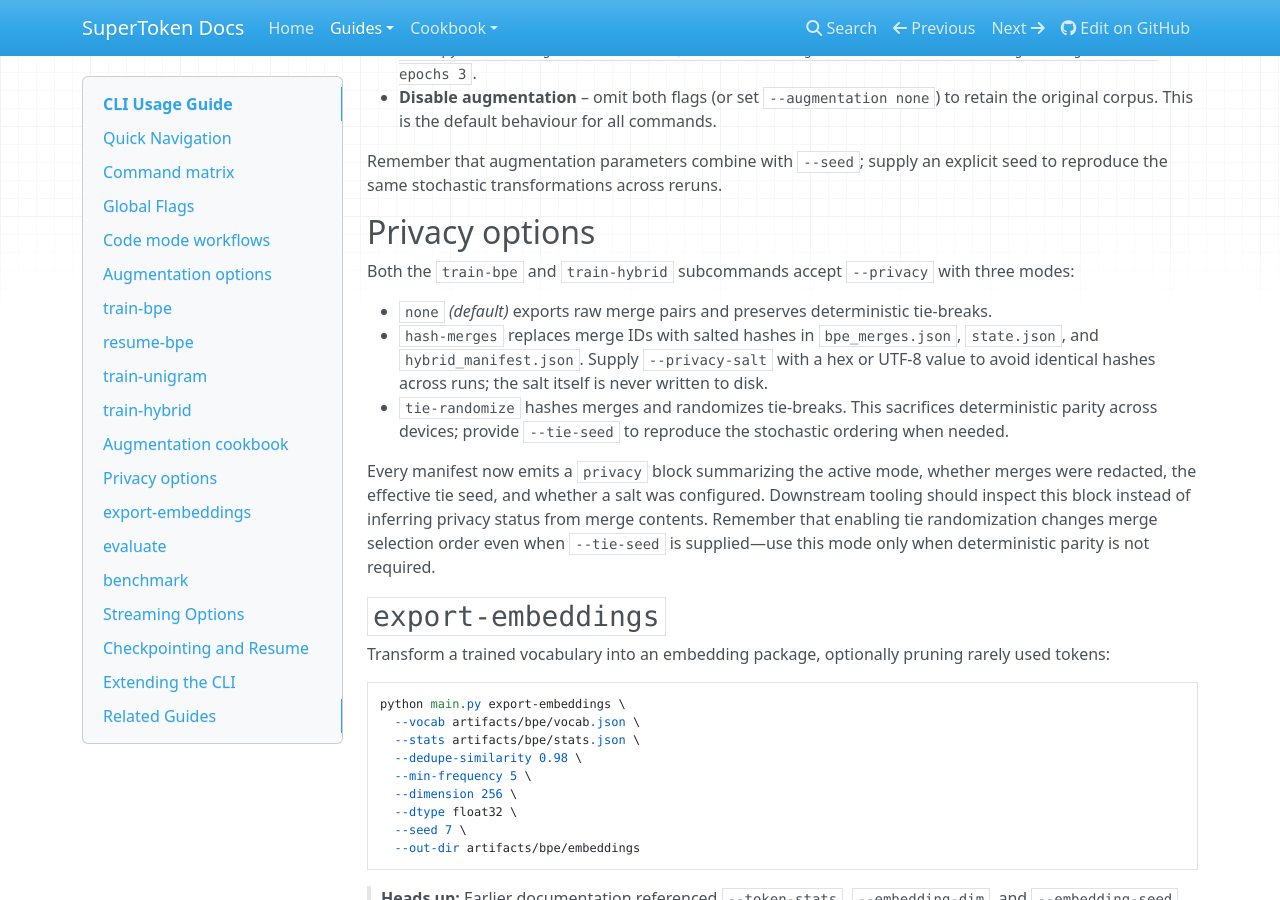
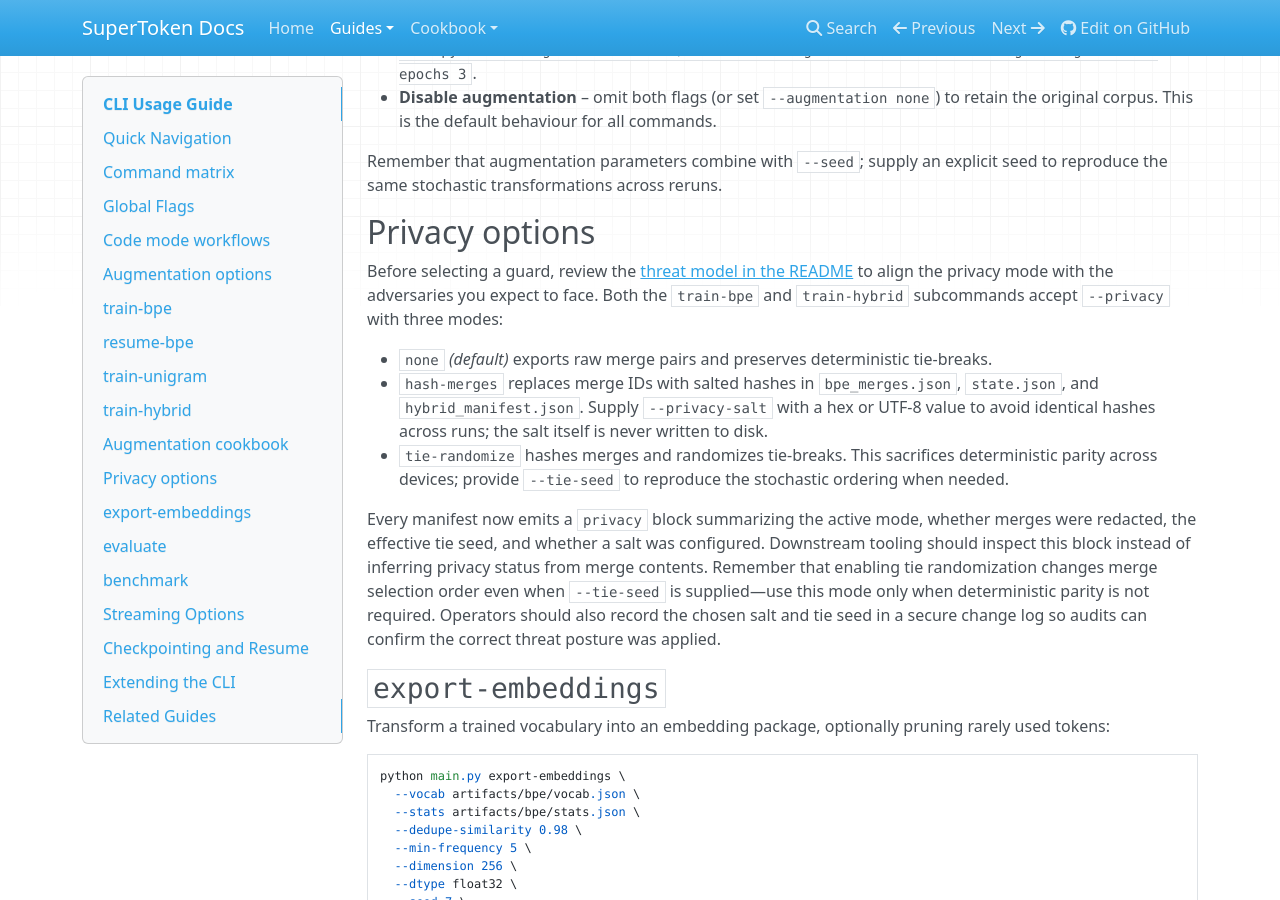
Before and after one commit to hackall360/SuperToken, an MkDocs documentation site: the page built from docs/cli.md, in a window 1280 px wide and 900 px high, scrolled down 6902 px. Built offline with MkDocs 1.6.1, drawn with Linux system fonts in a browser that asks for light colours; nearby versions of some CDN libraries.

Commit message:
Document threat model for privacy modes

```diff
--- a/docs/cli.md
+++ b/docs/cli.md
@@ -223,13 +223,13 @@ Remember that augmentation parameters combine with `--seed`; supply an explicit
 
 ## Privacy options
 
-Both the `train-bpe` and `train-hybrid` subcommands accept `--privacy` with three modes:
+Before selecting a guard, review the [threat model in the README](../README.md#threat-model) to align the privacy mode with the adversaries you expect to face. Both the `train-bpe` and `train-hybrid` subcommands accept `--privacy` with three modes:
 
 - `none` *(default)* exports raw merge pairs and preserves deterministic tie-breaks.
 - `hash-merges` replaces merge IDs with salted hashes in `bpe_merges.json`, `state.json`, and `hybrid_manifest.json`. Supply `--privacy-salt` with a hex or UTF-8 value to avoid identical hashes across runs; the salt itself is never written to disk.
 - `tie-randomize` hashes merges and randomizes tie-breaks. This sacrifices deterministic parity across devices; provide `--tie-seed` to reproduce the stochastic ordering when needed.
 
-Every manifest now emits a `privacy` block summarizing the active mode, whether merges were redacted, the effective tie seed, and whether a salt was configured. Downstream tooling should inspect this block instead of inferring privacy status from merge contents. Remember that enabling tie randomization changes merge selection order even when `--tie-seed` is supplied—use this mode only when deterministic parity is not required.
+Every manifest now emits a `privacy` block summarizing the active mode, whether merges were redacted, the effective tie seed, and whether a salt was configured. Downstream tooling should inspect this block instead of inferring privacy status from merge contents. Remember that enabling tie randomization changes merge selection order even when `--tie-seed` is supplied—use this mode only when deterministic parity is not required. Operators should also record the chosen salt and tie seed in a secure change log so audits can confirm the correct threat posture was applied.
 
 ## `export-embeddings`
 
```
Also changed, not shown: README.md (+15 -0 lines), docs/cookbook/hybrid_workflow.md (+2 -2 lines).
